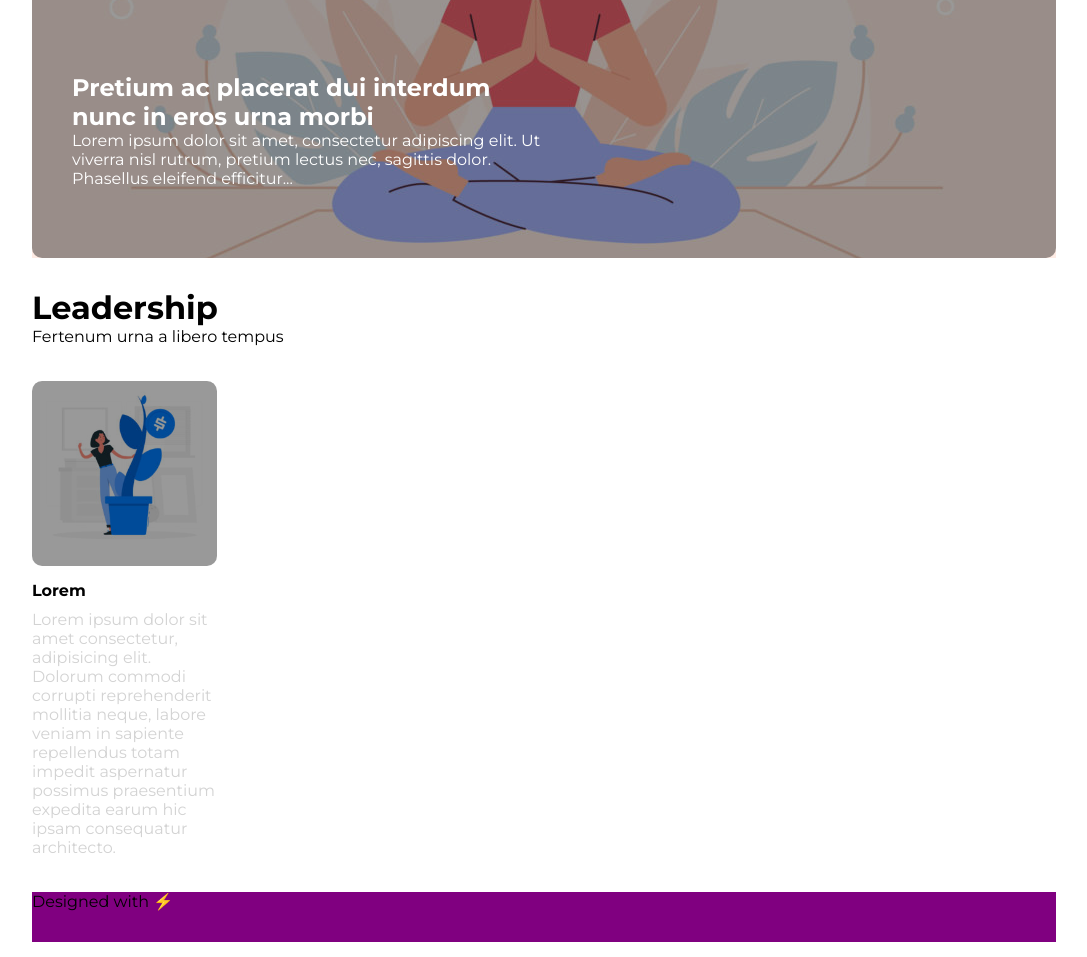
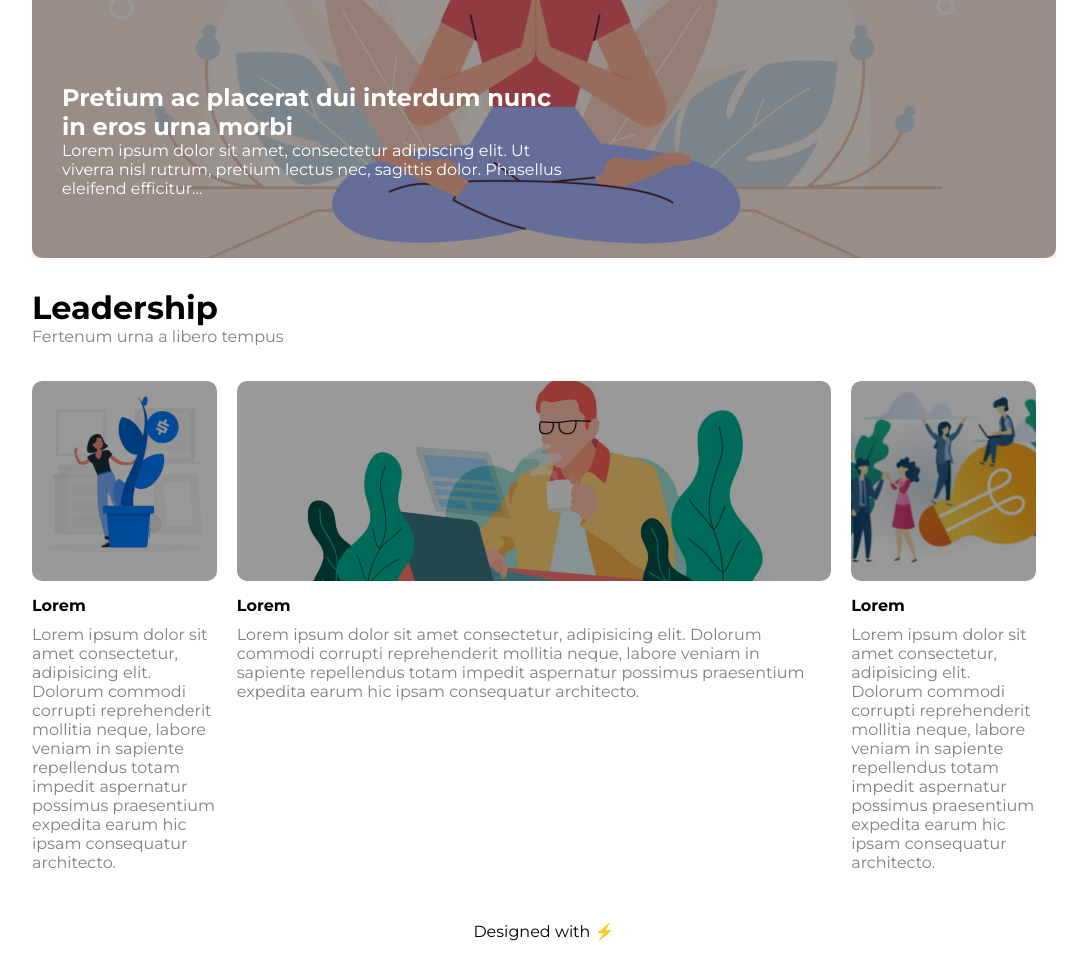
Before and after one commit to SimoneBenato/htmlcss-wp, a plain HTML site: page index.html in a window 1280 px wide. Shown: the part 380-1337 px from the top of the page, without its empty margins (96-1183 px from the left). Drawn offline with Linux system fonts and the light colour scheme.

Commit message:
consegna rivista e corretta

```diff
--- a/css/style.css
+++ b/css/style.css
@@ -92,31 +92,32 @@ nav li a {
 
 .immagine-miniatura {
     position: relative;
+    height: 200px;
 }
 
 .miniatura {
     width: 100%;
-    height: 200px;
+    height: 100%;
     object-fit: cover;
     display: block;
 }
 
 p {
-    color: lightgray;
+    color: gray;
     padding: 10px 0;
 }
 
 .middle {
-    width: calc((100% / 5) * 3);
+    width: calc((100% / 5) * 3 - 20px);
     float: left;
     margin: 10px;
 }
 
 .sidebar {
     width: calc((100% / 5) - 20px );
+    position: relative;
     float: left;
     margin: 10px;
-    position: relative;
 }
 
 .left {
@@ -134,7 +135,7 @@ p {
     width: 55%;
     color: white;
     bottom: 0;
-    padding: 70px 40px;
+    padding: 60px 30px;
 }
 
 .testo-miniatura {
@@ -151,19 +152,13 @@ h4 {
 footer {
     width: 100%;
     height: 50px;
-    background-color: purple;
+    line-height: 50px;
+    vertical-align: center;
+    text-align: center;
 }
 
 /* colori */
 
-.blue {
-    background-color: rgb(19, 19, 117);
+.grigio {
+    color: gray;
 }
-
-.brown {
-    background-color: burlywood;
-}
-
-.lightblue {
-    background-color: lightblue;
-}
--- a/index.html
+++ b/index.html
@@ -55,13 +55,13 @@
             <div  class="contenitore clearfix">
 
                 <!-- header main section   -->
-                <div class="head clearfix">
+                <div class="head">
                     <h1>Leadership</h1>
-                    <span>Fertenum urna a libero tempus</span>
+                    <span class="grigio">Fertenum urna a libero tempus</span>
                 </div>
 
                 <!-- sezione sinistra -->
-                <div class="sidebar clearfix left">
+                <div class="sidebar left">
                     <div class="immagine-miniatura">
                         <img class="miniatura" src="img/img-1.jpg" alt="Chill-PLants">
                         <div class="overlay"></div>
@@ -73,13 +73,40 @@
                             <p>
                                Lorem ipsum dolor sit amet consectetur, adipisicing elit. Dolorum commodi corrupti reprehenderit mollitia neque, labore veniam in sapiente repellendus totam impedit aspernatur possimus praesentium expedita earum hic ipsam consequatur architecto.
                             </p>
-                        </div>
-
+                    </div>
                 </div>
 
+                <!-- sezione centrale -->
+                <div class="middle">
+                    <div class="immagine-miniatura">
+                        <img class="miniatura" src="img/banner-2.jpg" alt="Chill-PLants">
+                        <div class="overlay"></div>
+                    </div>
+                        <div class="testo-minatura">
+                            <h4>
+                                Lorem
+                            </h4>
+                            <p>
+                               Lorem ipsum dolor sit amet consectetur, adipisicing elit. Dolorum commodi corrupti reprehenderit mollitia neque, labore veniam in sapiente repellendus totam impedit aspernatur possimus praesentium expedita earum hic ipsam consequatur architecto.
+                            </p>
+                    </div>
+                </div>
 
-                <div class="middle lightblue"></div>
-                <div class="sidebar right lightblue"></div>
+                <!-- sezione destra -->
+                <div class="sidebar right">
+                    <div class="immagine-miniatura">
+                        <img class="miniatura" src="img/img-3.jpg" alt="Chill-PLants">
+                        <div class="overlay"></div>
+                    </div>
+                        <div class="testo-minatura">
+                            <h4>
+                                Lorem
+                            </h4>
+                            <p>
+                               Lorem ipsum dolor sit amet consectetur, adipisicing elit. Dolorum commodi corrupti reprehenderit mollitia neque, labore veniam in sapiente repellendus totam impedit aspernatur possimus praesentium expedita earum hic ipsam consequatur architecto.
+                            </p>
+                    </div>
+                </div>
             </div>
         </main>
 
```
